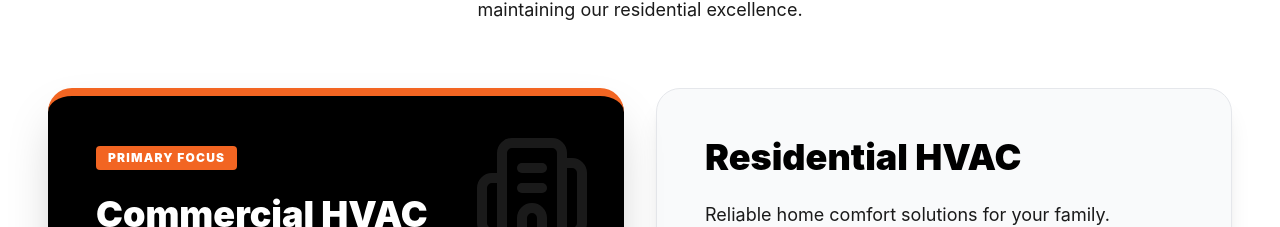
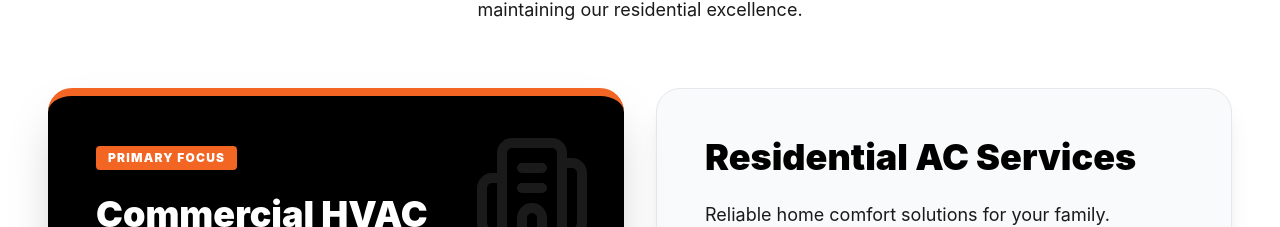
Before and after one commit to gpalomar12/Imperial_Air_Website, a React (Vite) app: page / in a window 1280 px wide. Shown: the part 1290-1517 px from the top of the page. Built offline with nearby package versions, Linux system fonts and the light colour scheme; no server answers; the database is empty.

Commit message:
fix(metadata): Update title and remove Instagram link
Refines the website's title and metadata to more accurately reflect the company's core services. Removes the unused Instagram icon from the footer for a cleaner UI.

```diff
--- a/index.html
+++ b/index.html
@@ -3,14 +3,14 @@
   <head>
     <meta charset="UTF-8" />
     <meta name="viewport" content="width=device-width, initial-scale=1.0" />
-    <title>Imperial Air | Commercial & Residential HVAC Services in Rio Grande Valley</title>
+    <title>Imperial Air LLC | AC Repair & HVAC Services</title>
     <meta name="description" content="Imperial Air LLC provides expert commercial and residential HVAC services in the Rio Grande Valley. Specializing in preventative maintenance, emergency repairs, and system installations in McAllen, Edinburg, and surrounding areas." />
     <meta name="keywords" content="Commercial HVAC RGV, Residential AC Repair McAllen, HVAC Maintenance Edinburg, Emergency AC Service Rio Grande Valley, Imperial Air LLC, Rooftop Unit Repair, Chiller Service RGV" />
 
     <!-- Open Graph / Facebook -->
     <meta property="og:type" content="website" />
     <meta property="og:url" content="https://imperialair-rgv.com/" />
-    <meta property="og:title" content="Imperial Air | Commercial & Residential HVAC Services in RGV" />
+    <meta property="og:title" content="Imperial Air LLC | AC Repair & HVAC Services" />
     <meta property="og:description" content="Expert HVAC solutions for commercial and residential properties in the Rio Grande Valley. 24/7 emergency support and preventative maintenance." />
     <meta property="og:image" content="/images/social-marketing-banner.jpg" />
     <meta property="og:image:width" content="1200" />
@@ -19,7 +19,7 @@
     <!-- Twitter -->
     <meta property="twitter:card" content="summary_large_image" />
     <meta property="twitter:url" content="https://imperialair-rgv.com/" />
-    <meta property="twitter:title" content="Imperial Air | Commercial & Residential HVAC Services in RGV" />
+    <meta property="twitter:title" content="Imperial Air LLC | AC Repair & HVAC Services" />
     <meta property="twitter:description" content="Expert HVAC solutions for commercial and residential properties in the Rio Grande Valley. 24/7 emergency support and preventative maintenance." />
     <meta property="twitter:image" content="/images/social-marketing-banner.jpg" />
 
--- a/metadata.json
+++ b/metadata.json
@@ -1,5 +1,5 @@
 {
-  "name": "Imperial Air LLC - Commercial HVAC",
+  "name": "Imperial Air LLC | AC Repair & HVAC Services",
   "description": "Professional commercial HVAC services in the Rio Grande Valley. Specializing in preventative maintenance, rooftop units, and energy efficiency for commercial properties.",
   "requestFramePermissions": []
 }
--- a/src/components/Footer.tsx
+++ b/src/components/Footer.tsx
@@ -1,6 +1,6 @@
 import React from 'react';
 import { Link } from 'react-router-dom';
-import { Phone, Mail, MapPin, Facebook, Instagram } from 'lucide-react';
+import { Phone, Mail, MapPin, Facebook } from 'lucide-react';
 import { PHONE_NUMBER, EMAIL, ADDRESS } from '../constants';
 import BrandIcon from './BrandIcon';
 
@@ -37,7 +37,6 @@ export default function Footer() {
             >
               <Facebook size={20} />
             </a>
-            <a href="#" className="hover:text-brand-orange transition-colors"><Instagram size={20} /></a>
           </div>
         </div>
 
--- a/src/components/ServiceSegmentation.tsx
+++ b/src/components/ServiceSegmentation.tsx
@@ -77,7 +77,7 @@ export default function ServiceSegmentation() {
             </div>
 
             <div className="relative z-10 flex-grow">
-              <h3 className="text-3xl md:text-4xl font-black text-brand-dark mb-6">Residential HVAC</h3>
+              <h3 className="text-3xl md:text-4xl font-black text-brand-dark mb-6">Residential AC Services</h3>
               <p className="text-brand-gray mb-8 text-lg">
                 Reliable home comfort solutions for your family.
               </p>
```
